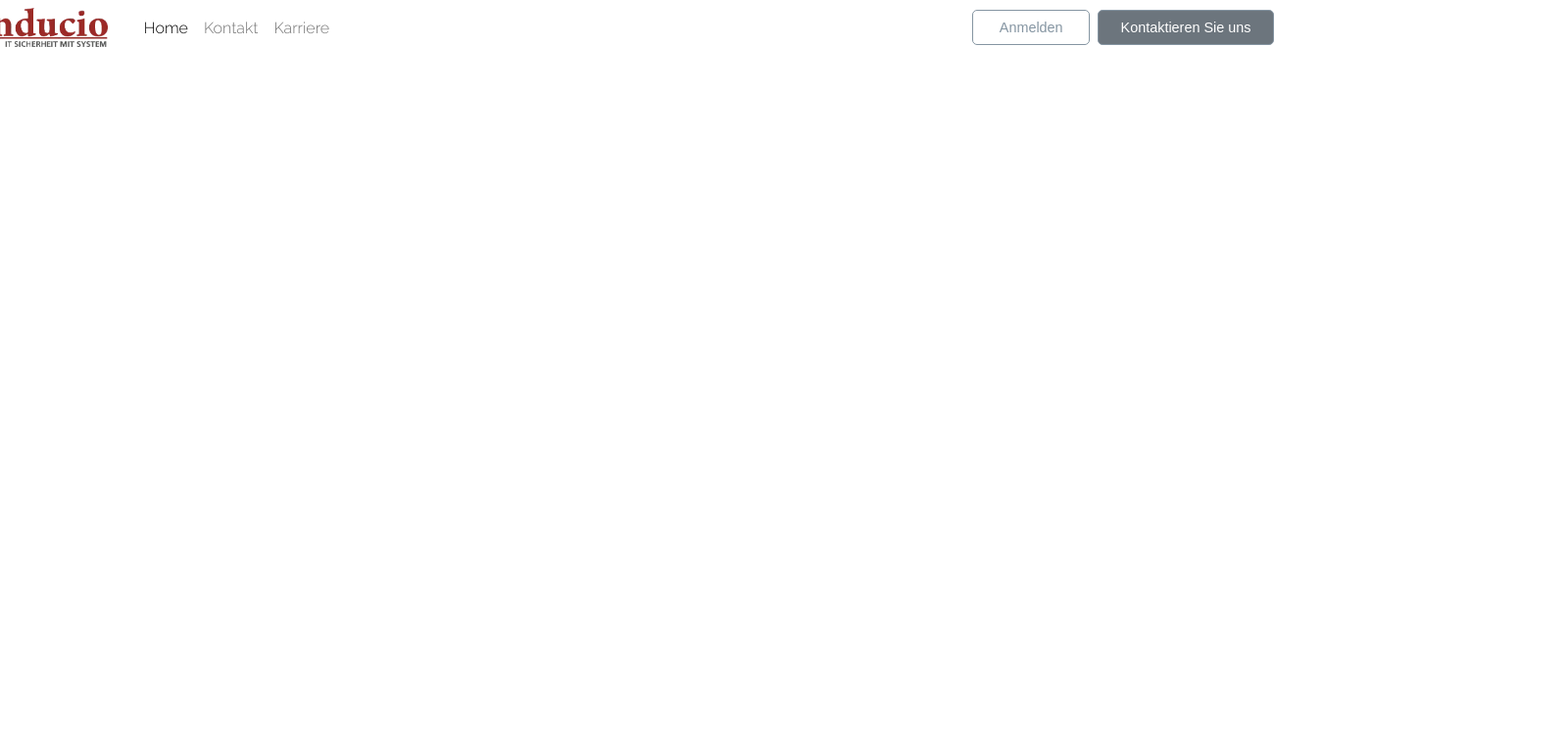
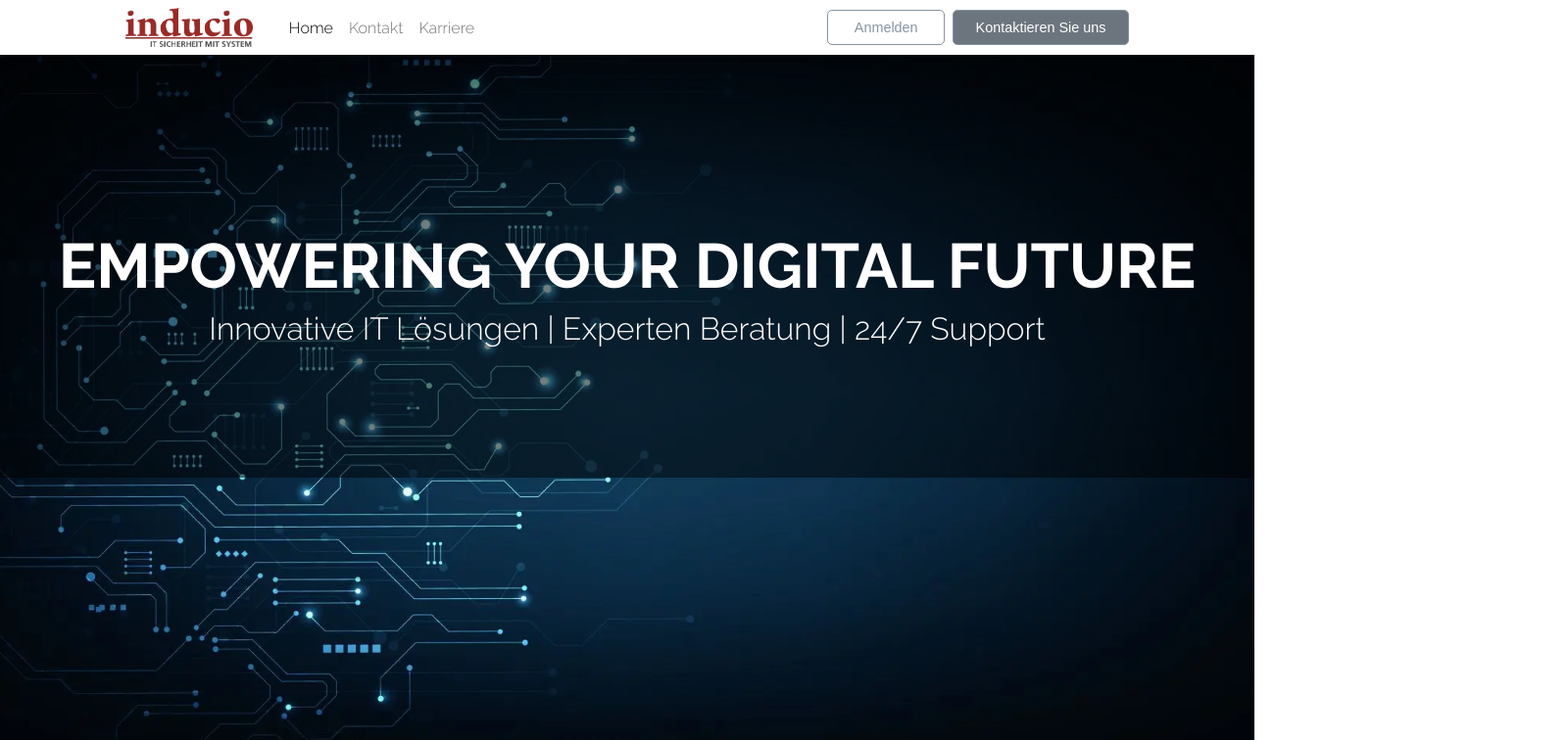
Before and after one commit to ilhmpy/InducioCopy, a React (Create React App) app: page / in a window 1280 px wide. Shown: the top 756 px of the page at 98% size, 1600 px wide, since content can reach past the window. Built offline with nearby package versions, Linux system fonts and the light colour scheme.

Commit message:
PageDesc

```diff
--- a/src/GlobalStyles.jsx
+++ b/src/GlobalStyles.jsx
@@ -1,4 +1,5 @@
 import { createGlobalStyle } from "styled-components";
+import AdobeStock from "./imgs/AdobeStock.webp";
 
 export const GlobalStyles = createGlobalStyle`
     * {
@@ -9,11 +10,13 @@ export const GlobalStyles = createGlobalStyle`
         margin: 0;
         padding: 0;
         height: 100vh;
-        display: flex;
-        overflow-x: hidden;
-        justify-content: center;
         font-family: 'Raleway', sans-serif;
         height: 3000px;
+        background-image: url(${AdobeStock});
+        background-repeat: no-repeat;
+        background-size: cover;
+        background-position: center;
+        background-attachment: fixed;
     }
 
     h1, h2, h3 {
--- a/src/components/Container.jsx
+++ b/src/components/Container.jsx
@@ -1,8 +1,8 @@
 import styled from "styled-components"
 
-export const Container = ({ children, flex }) => {
+export const Container = ({ children, flex, flexCenter }) => {
     return (
-        <ContentContainer flex={flex}>
+        <ContentContainer flex={flex} flexCenter={flexCenter}>
             {children}
         </ContentContainer>
     )
@@ -19,4 +19,6 @@ const ContentContainer = styled.div`
         display: flex;
         justify-content: space-between;
     ` : ``}
+
+    ${({ flexCenter }) => flexCenter ? `justify-content: center; align-items: center;` : ``}
 `;
--- a/src/components/Navigation.jsx
+++ b/src/components/Navigation.jsx
@@ -2,8 +2,24 @@ import styled from "styled-components";
 import { Container } from "./Container";
 import logo from "../imgs/Inducio.webp";
 import { useLocation, useNavigate } from "react-router-dom";
+import { useEffect, useState } from "react";
+
 
 export const Navigation = ({ children }) => {
+    const [scrollY, setScrollY] = useState(0);
+
+    useEffect(() => {
+        const handleScroll = () => {
+          setScrollY(window.scrollY);
+        };
+
+        window.addEventListener('scroll', handleScroll);
+
+        return () => {
+          window.removeEventListener('scroll', handleScroll);
+        };
+    }, []);
+
     return (
         <NavigationContainer>
             <NavigationMenu>
@@ -20,9 +36,7 @@ export const Navigation = ({ children }) => {
                     </NavigationLinksContainer>
                 </Container>
             </NavigationMenu>
-            <Container>
-                {children}
-            </Container>
+            {children}
         </NavigationContainer>
     );
 }
@@ -44,7 +58,7 @@ const NavigationContainer = styled.div`
 `;
 
 const NavigationMenu = styled.div`
-    width: 1920px;
+    width: 100%;
     display: flex;
     background: #FFF;
     justify-content: center;
--- /dev/null
+++ b/src/components/PageDesc.jsx
@@ -0,0 +1,64 @@
+import styled from "styled-components"
+import { useState, useEffect } from "react";
+
+export const PageDesc = () => {
+    const [descOpacity, setDescOpacity] = useState(100);
+
+    useEffect(() => {
+        const handleScroll = () => {
+          const scrollY = window.scrollY;
+
+          if (scrollY > 400) {
+            setDescOpacity(0);
+          } else {
+            setDescOpacity(100);
+          }
+        };
+
+        window.addEventListener('scroll', handleScroll);
+
+        return () => {
+          window.removeEventListener('scroll', handleScroll);
+        };
+    }, []);
+
+    return (
+        <PageDescContainer>
+            <PageDescH1>EMPOWERING YOUR DIGITAL FUTURE</PageDescH1>
+            <PageDescH3 opacity={descOpacity}>Innovative IT Lösungen | Experten Beratung | 24/7 Support</PageDescH3>
+        </PageDescContainer>
+    )
+}
+
+const PageDescContainer = styled.section`
+    width: 100%;
+    height: 27em;
+    background-color: rgba(0, 0, 0, 0.5);
+    display: flex;
+    justify-content: center;
+    align-items: center;
+    text-align: center;
+    flex-direction: column;
+`;
+
+const PageDescH1 = styled.h1`
+    color: #FFF;
+    font-size: 4em;
+    text-align: center;
+    font-weight: bold;
+    letter-spacing: 0;
+    line-height: 2em;
+`;
+
+const PageDescH3 = styled.h3`
+    width: 100%;
+    height: auto;
+    color: #FFF;
+    font-weight: 300;
+    font-size: 2em;
+
+    ${({ opacity }) => `
+        opacity: ${opacity}%;
+        transition: 1s;
+    `}
+`;
--- a/src/components/index.js
+++ b/src/components/index.js
@@ -1,2 +1,3 @@
 export { Container } from "./Container";
 export { Navigation } from "./Navigation";
+export { PageDesc } from "./PageDesc";
--- a/src/pages/Home.jsx
+++ b/src/pages/Home.jsx
@@ -1,7 +1,10 @@
 import React from "react";
+import { PageDesc } from "../components";
 
 export const Home = () => {
     return (
-        <></>
+        <>
+            <PageDesc />
+        </>
     )
 }
```
